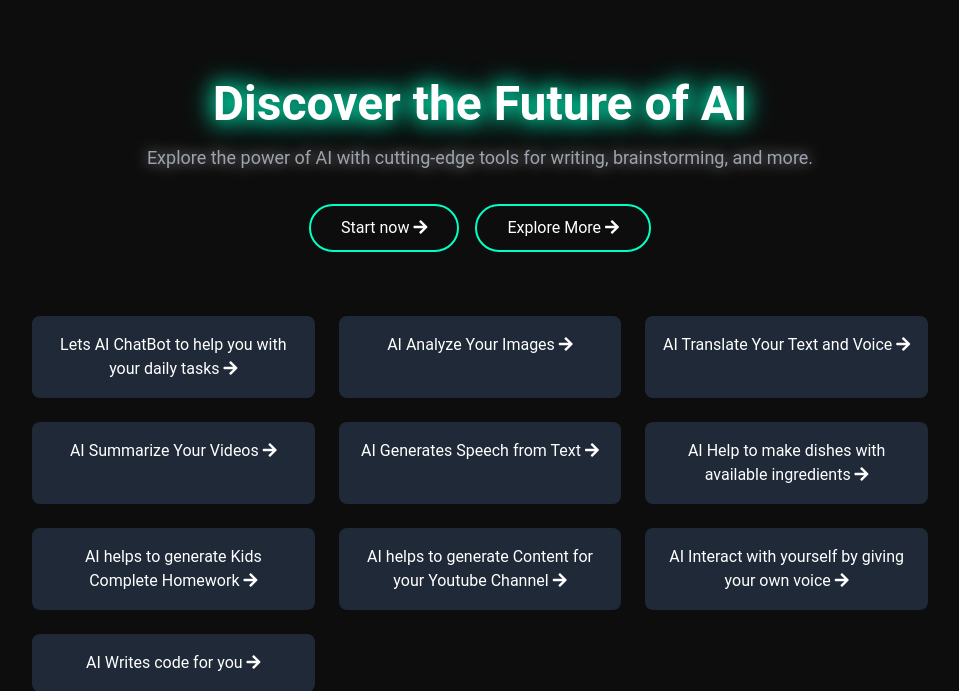
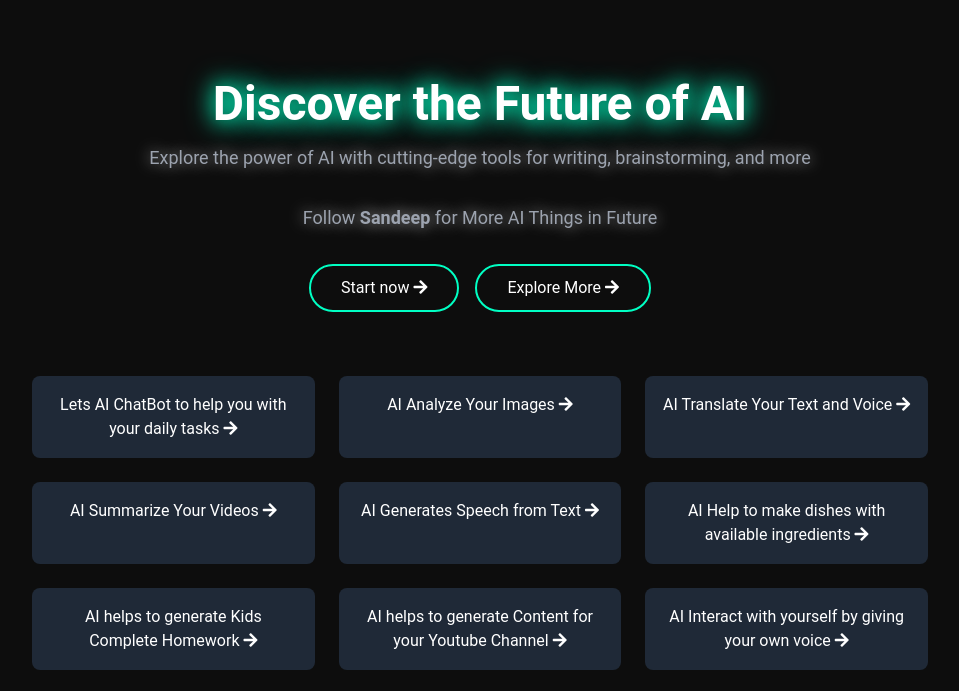
Before and after one commit to GudisaSandeep/Interactive-AI, a Flask app: page / in a window 1280 px wide. Shown: the part 88-779 px from the top of the page, without its empty margins (160-1119 px from the left). Run offline with Flask 3, Linux system fonts and the light colour scheme; some libraries are stand-ins or nearby versions.

Commit message:
Update index.html

```diff
--- a/templates/index.html
+++ b/templates/index.html
@@ -46,7 +46,8 @@
         <h1 class="neon-title text-5xl font-bold mb-4">Discover the Future of AI</h1>
         <p class="text-lg text-gray-400 mb-8">Explore the power of AI with cutting-edge tools for writing,
             brainstorming,
-            and more.</p>
+            and more</p>
+        <p class="text-lg text-gray-400 mb-8">Follow <span><b>Sandeep</b></span> for More AI Things in Future</p>
 
         <div class="flex space-x-4 mb-16">
             <a class="glow-button" href="{{ url_for('handle_text_chat') }}">
```
